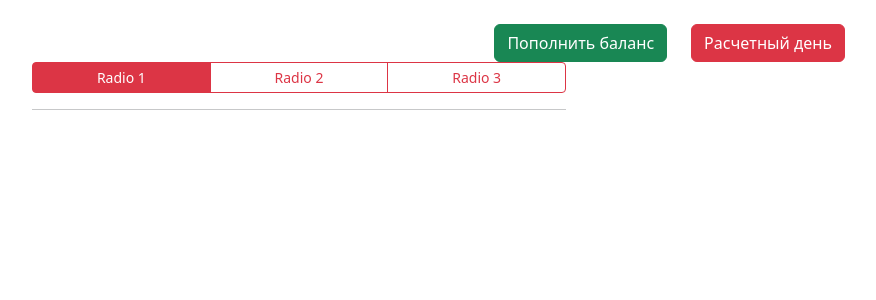
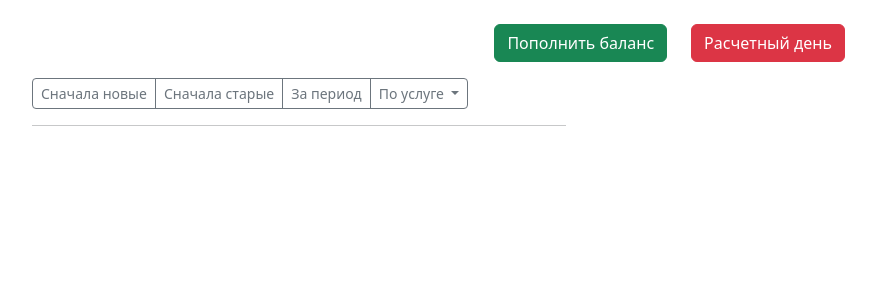
Before and after one commit to mazeoff/communalServicesProfile, a Symfony app: template templates/index/transactions.html.twig in a window 1280 px wide. Shown: the part 56-356 px from the top of the page, without its empty margins (341-1217 px from the left). Run offline with Twig, Linux system fonts and the light colour scheme; the template is opened without the code that fills it, so the values that code supplies are empty; form fields are guessed from the names that the template uses; some libraries are stand-ins or nearby versions.

Commit message:
Добавлены 2 фильтра на вывод транзакций

```diff
--- a/templates/index/transactions.html.twig
+++ b/templates/index/transactions.html.twig
@@ -50,17 +50,29 @@
         </div>
         <!--Конец Модальное окно Пополнить баланс -->
     </div>
-    <div class="container content">
+    <div class="container content mt-3">
         <!--Строка с фильтрами -->
         <div class="row">
-            <div class="btn-group btn-group-sm" role="group" aria-label="Vertical radio toggle button group">
-                <input type="radio" class="btn-check" name="vbtn-radio" id="vbtn-radio1" autocomplete="off" checked>
-                <label class="btn btn-outline-danger" for="vbtn-radio1">Radio 1</label>
-                <input type="radio" class="btn-check" name="vbtn-radio" id="vbtn-radio2" autocomplete="off">
-                <label class="btn btn-outline-danger" for="vbtn-radio2">Radio 2</label>
-                <input type="radio" class="btn-check" name="vbtn-radio" id="vbtn-radio3" autocomplete="off">
-                <label class="btn btn-outline-danger" for="vbtn-radio3">Radio 3</label>
-            </div>
+            <form action="/transactions" method="POST">
+                <div class="btn-group btn-group-sm" role="group" aria-label="Vertical radio toggle button group">
+                    <input type="radio" onchange='this.form.submit();' class="btn-check" name="filter" value="new" id="vbtn-radio-new" autocomplete="off"{{ filterNew }}>
+                    <label class="btn btn-outline-secondary" for="vbtn-radio-new">Сначала новые</label>
+                    <input type="radio" onchange='this.form.submit();' class="btn-check" name="filter" value="old" id="vbtn-radio-old" autocomplete="off"{{ filterOld }}>
+                    <label class="btn btn-outline-secondary" for="vbtn-radio-old">Сначала старые</label>
+                    <input type="radio" onchange='this.form.submit();' class="btn-check" name="filter-new" id="vbtn-radio3" autocomplete="off">
+                    <label class="btn btn-outline-secondary" for="vbtn-radio3">За период</label>
+
+                    <div class="btn-group btn-group-sm" role="group">
+                        <button type="button" class="btn btn-outline-secondary dropdown-toggle" data-bs-toggle="dropdown" aria-expanded="false">
+                            По услуге
+                        </button>
+                        <ul class="dropdown-menu">
+                            <li><a class="dropdown-item" href="#">Dropdown link</a></li>
+                            <li><a class="dropdown-item" href="#">Dropdown link</a></li>
+                        </ul>
+                    </div>
+                </div>
+            </form>
         </div>
 
         <div class="row row-cols-1 row-cols-md-2">
```
Also changed, not shown: src/Controller/TransactionController.php (+16 -3 lines).
